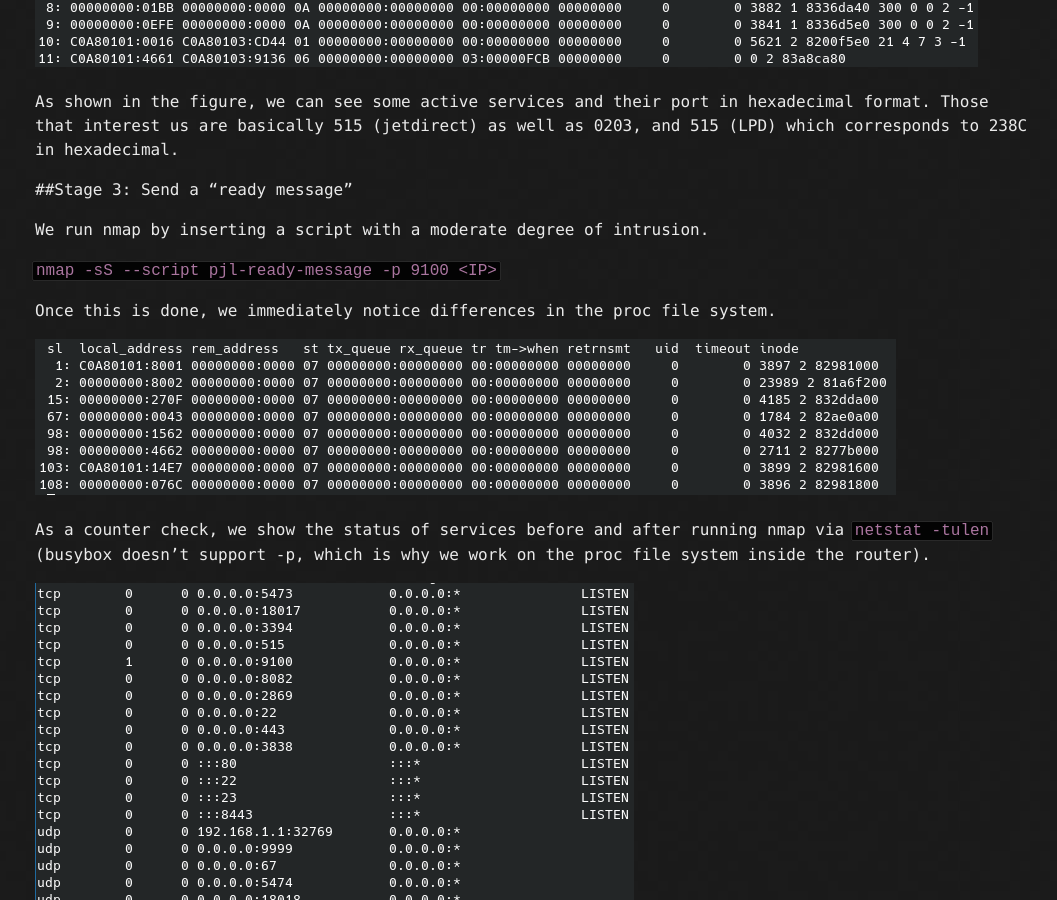
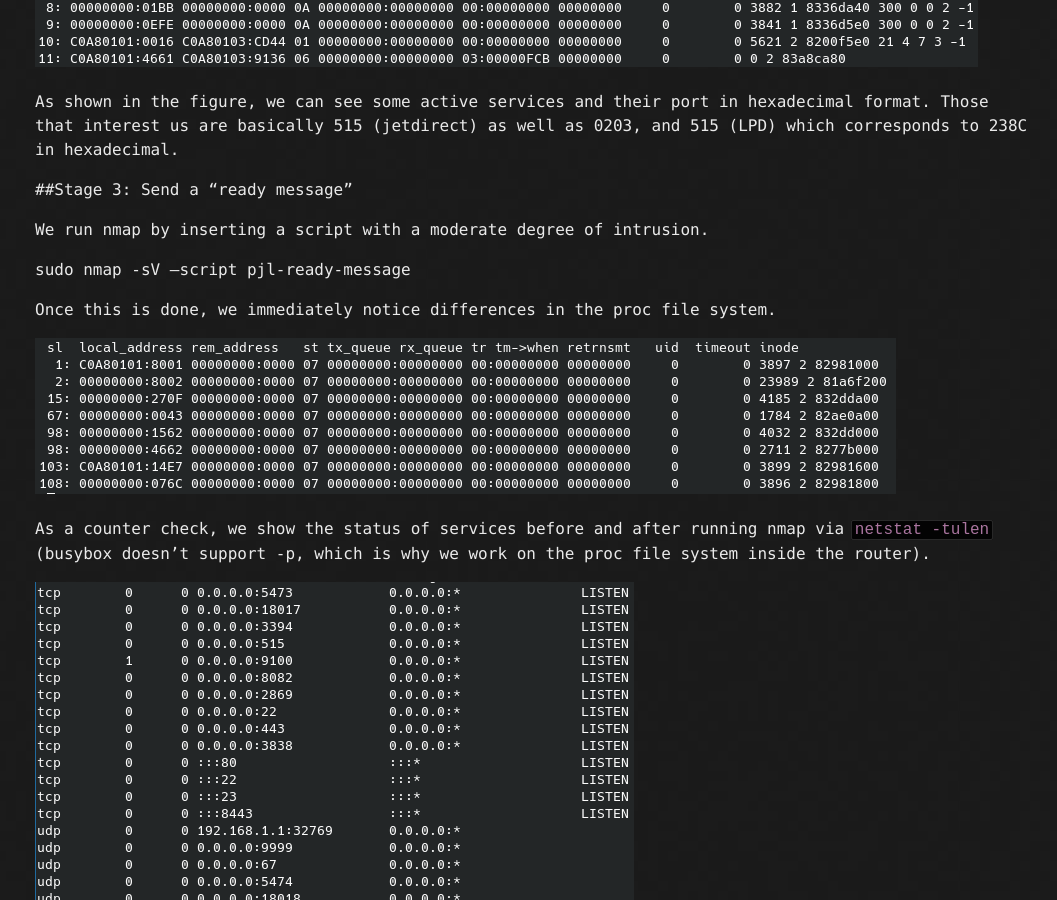
Before and after one commit to kaisersource/kaisersource.github.io, a Jekyll site: the page built from _posts/2021-01-17-dsl-n14u-syn.md, in a window 1280 px wide and 900 px high, scrolled down 1116 px. Shown: the whole window, without its empty margins (105-1162 px from the left). Built offline with Jekyll 4.4.1, drawn with Linux system fonts in a browser that asks for light colours.

Commit message:
Update 2021-01-17-dsl-n14u-syn.md

```diff
--- a/_posts/2021-01-17-dsl-n14u-syn.md
+++ b/_posts/2021-01-17-dsl-n14u-syn.md
@@ -49,7 +49,7 @@ and 515 (LPD) which corresponds to 238C in hexadecimal.
 
 We run nmap by inserting a script with a moderate degree of intrusion.
 
-`nmap -sS --script pjl-ready-message -p 9100 <IP>`
+sudo nmap -sV --script pjl-ready-message <IP>
 
 Once this is done, we immediately notice differences in the proc file system.
 
```
